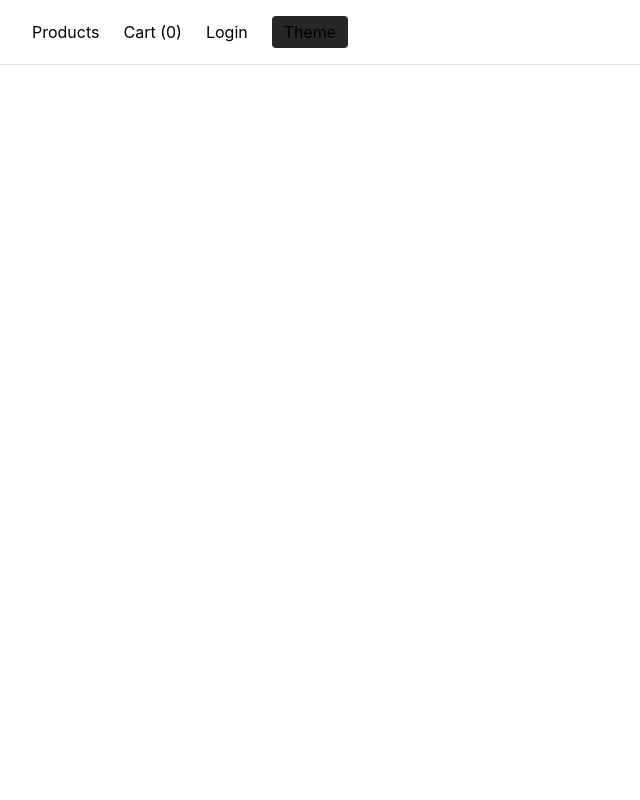
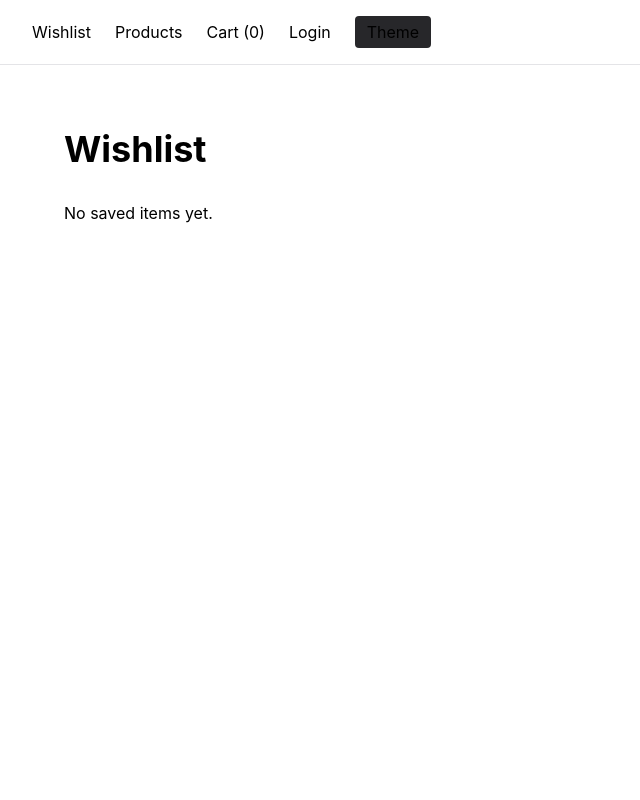
Before and after one commit to danit-x/GUI-vue3, a Vue app: page /wishlist in a window 1280 px wide. Shown: the top 800 px of the page, without its empty margins (0-640 px from the left). Built offline with nearby package versions, Linux system fonts and the light colour scheme.

Commit message:
feat(wishlist): implement product bookmark system

```diff
--- a/src/components/layout/Navbar.vue
+++ b/src/components/layout/Navbar.vue
@@ -17,6 +17,10 @@ const auth = useAuthStore()
 <nav class="bg-white dark:bg-zinc-950 border-b border-zinc-200 dark:border-zinc-800 px-8 py-4 flex justify-between items-center">
 <div class="flex gap-6 items-center">
 
+  <RouterLink to="/wishlist">
+Wishlist
+</RouterLink>
+
   <RouterLink to="/products">Products</RouterLink>
   <RouterLink to="/cart">
   Cart ({{ cart.itemCount }})
@@ -25,6 +29,8 @@ const auth = useAuthStore()
   <RouterLink v-if="!auth.isLoggedIn" to="/login">
     Login
   </RouterLink>
+
+
 
   <button
     v-else
--- a/src/components/product/ProductCard.vue
+++ b/src/components/product/ProductCard.vue
@@ -2,6 +2,9 @@
 import type { Product } from "../../types/product"
 import { useRouter } from "vue-router"
 import { useCartStore } from "../../stores/cartStore"
+import { useBookmarkStore } from "../../stores/bookmarkStore"
+
+const bookmarks = useBookmarkStore()
 
 const cart = useCartStore()
 
@@ -59,6 +62,12 @@ function openProduct() {
 >
   Add
 </button>
+<button
+ @click.stop="bookmarks.toggleBookmark(props.product)"
+ class="text-yellow-400"
+>
+ ⭐
+</button>
 
       </div>
 
--- /dev/null
+++ b/src/pages/WishlistPage.vue
@@ -0,0 +1,41 @@
+<script setup lang="ts">
+import { useBookmarkStore } from "../stores/bookmarkStore"
+
+const bookmarks = useBookmarkStore()
+</script>
+
+<template>
+
+<div class="max-w-6xl mx-auto py-10">
+
+<h1 class="text-4xl font-bold mb-8">
+Wishlist
+</h1>
+
+<div v-if="bookmarks.items.length === 0">
+No saved items yet.
+</div>
+
+<div v-else class="space-y-4">
+
+<div
+ v-for="item in bookmarks.items"
+ :key="item.id"
+ class="border-b border-zinc-700 pb-4"
+>
+
+<h2 class="font-semibold">
+{{ item.title }}
+</h2>
+
+<p class="text-zinc-400">
+${{ item.price }}
+</p>
+
+</div>
+
+</div>
+
+</div>
+
+</template>
--- a/src/router/index.ts
+++ b/src/router/index.ts
@@ -6,6 +6,7 @@ import LoginPage from '../pages/LoginPage.vue'
 import CartPage from '../pages/CartPage.vue'
 
 import ProductDetailPage from "../pages/ProductDetailPage.vue"
+import WishlistPage from "../pages/WishlistPage.vue"
 
 const router = createRouter({
   history: createWebHistory(),
@@ -14,7 +15,8 @@ const router = createRouter({
     { path: "/products", component: ProductsPage },
     { path: "/product/:id", component: ProductDetailPage },
     { path: "/login", component: LoginPage },
-    { path: "/cart", component: CartPage }
+    { path: "/cart", component: CartPage },
+    { path: "/wishlist", component: WishlistPage }
   ]
 })
 
--- /dev/null
+++ b/src/stores/bookmarkStore.ts
@@ -0,0 +1,27 @@
+import { defineStore } from "pinia"
+import type { Product } from "../types/product"
+
+export const useBookmarkStore = defineStore("bookmark", {
+  state: () => ({
+    items: JSON.parse(localStorage.getItem("bookmarks") || "[]") as Product[]
+  }),
+
+  getters: {
+    count: (state) => state.items.length
+  },
+
+  actions: {
+    toggleBookmark(product: Product) {
+
+      const exists = this.items.find(p => p.id === product.id)
+
+      if (exists) {
+        this.items = this.items.filter(p => p.id !== product.id)
+      } else {
+        this.items.push(product)
+      }
+
+      localStorage.setItem("bookmarks", JSON.stringify(this.items))
+    }
+  }
+})
```
